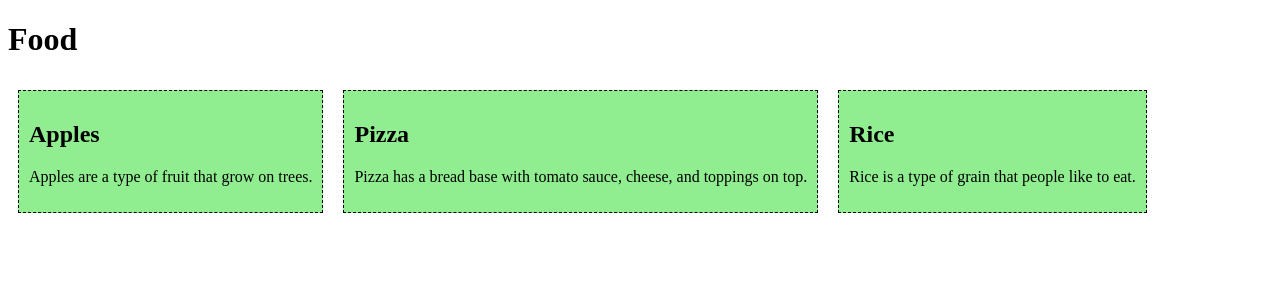
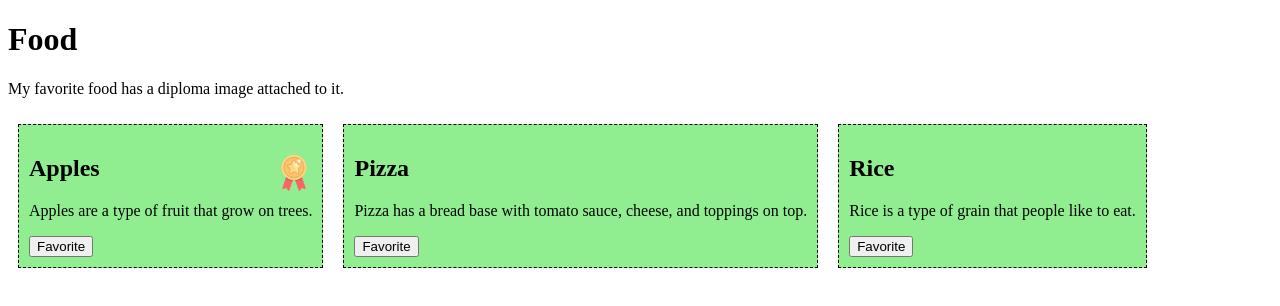
Before and after one commit to joegenequ/vue, a Vue app in the folder firstsfc/: page / in a window 1280 px wide. Shown: the top 306 px of the page. Built offline with nearby package versions, Linux system fonts and the light colour scheme.

Commit message:
Toggle isFavorite

```diff
--- a/firstsfc/src/App.vue
+++ b/firstsfc/src/App.vue
@@ -1,15 +1,19 @@
 <template>
   <h1>Food</h1>
+  <p>My favorite food has a diploma image attached to it.</p>
   <div id="wrapper">
     <food-item
       food-name="Apples"
-      food-desc="Apples are a type of fruit that grow on trees."/>
+      food-desc="Apples are a type of fruit that grow on trees."
+      v-bind:is-favorite="true"/>
     <food-item
       food-name="Pizza"
-      food-desc="Pizza has a bread base with tomato sauce, cheese, and toppings on top."/>
+      food-desc="Pizza has a bread base with tomato sauce, cheese, and toppings on top."
+      v-bind:is-favorite="false"/>
     <food-item
       food-name="Rice"
-      food-desc="Rice is a type of grain that people like to eat."/>
+      food-desc="Rice is a type of grain that people like to eat."
+      v-bind:is-favorite="false"/>
   </div>
 </template>
 
--- a/firstsfc/src/components/FoodItem.vue
+++ b/firstsfc/src/components/FoodItem.vue
@@ -1,17 +1,56 @@
 <template>
   <div>
-    <h2>{{ foodName }}</h2>
+    <h2>
+      {{ foodName }}
+      <img src="/img_quality.svg" v-show="foodIsFavorite">
+    </h2>
     <p>{{ foodDesc }}</p>
+    <button v-on:click="toggleFavorite">Favorite</button>
   </div>
 </template>
 
 <script>
   export default {
-    props: [
-      'foodName',
-      'foodDesc'
-    ]
-  }
+        props: {
+           foodName: {
+                type: String,
+                required: true
+            },
+           foodDesc: {
+             type: String,
+             required: false,
+             default: 'This is the default description.',
+             validator: function(value) {
+               if( 20<value.length && value.length<50 ) {
+                 return true;
+               }
+               else {
+                 return false;
+               }
+             }
+           },
+           isFavorite: {
+             type: Boolean,
+             required: false,
+             default: false
+             }
+        },
+        data() {
+          return {
+            foodIsFavorite: this.isFavorite
+          }
+        },
+        methods: {
+          toggleFavorite() {
+            this.foodIsFavorite = !this.foodIsFavorite;
+          }
+        }
+    }
 </script>
 
-<style></style>
+<style>
+  img {
+    height: 1.5em;
+    float: right;
+  }
+</style>
```
Also changed, not shown: firstsfc/public/img_quality.svg (added).
